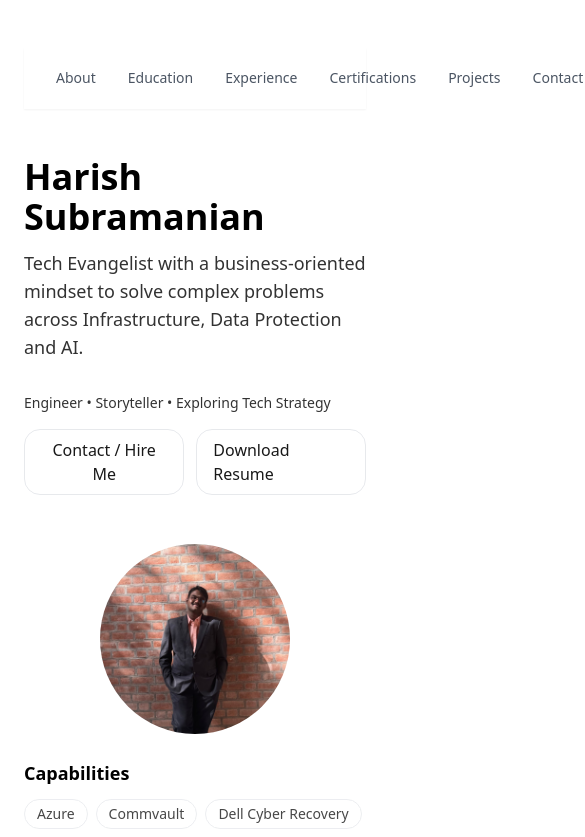
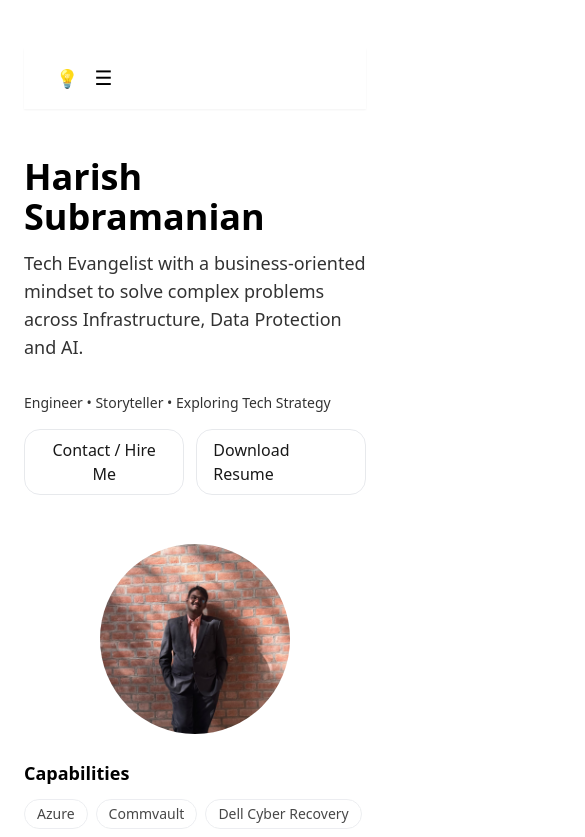
Before and after one commit to HarishS99/harish-portfolio, a Next.js app: page / in a window 390 px wide. Shown: the top 837 px of the page, 585 px wide, since content can reach past the window. Built offline with nearby package versions, Linux system fonts and the light colour scheme.

Commit message:
Update Navbar.tsx

```diff
--- a/app/(site)/components/Navbar.tsx
+++ b/app/(site)/components/Navbar.tsx
@@ -3,6 +3,7 @@ import { useState, useEffect } from "react";
 
 export default function Navbar() {
   const [isDark, setIsDark] = useState(false);
+  const [menuOpen, setMenuOpen] = useState(false);
 
   useEffect(() => {
     const saved = localStorage.getItem("theme");
@@ -11,17 +12,18 @@ export default function Navbar() {
     document.documentElement.classList.toggle("dark", isDarkMode);
   }, []);
 
-  const onToggle = () => {
+  const onToggleTheme = () => {
     const newTheme = !isDark;
     setIsDark(newTheme);
     document.documentElement.classList.toggle("dark", newTheme);
     localStorage.setItem("theme", newTheme ? "dark" : "light");
   };
 
-
   return (
     <nav className="flex items-center justify-between py-4 px-8 mb-8 sticky top-0 z-50 backdrop-blur-lg bg-white/80 dark:bg-black/80 border-b border-white/10 dark:border-white/10 shadow-sm">
-      <div className="text-sm flex gap-8 text-gray-600 dark:text-gray-300">
+
+      {/* LEFT - MENU LINKS (DESKTOP) */}
+      <div className="hidden md:flex text-sm gap-8 text-gray-600 dark:text-gray-300">
         <a href="#about" className="hover:text-black dark:hover:text-white transition">About</a>
         <a href="#education" className="hover:text-black dark:hover:text-white transition">Education</a>
         <a href="#experience" className="hover:text-black dark:hover:text-white transition">Experience</a>
@@ -30,18 +32,47 @@ export default function Navbar() {
         <a href="#contact" className="hover:text-black dark:hover:text-white transition">Contact</a>
       </div>
 
-      <button
-      onClick={onToggle}
-      className="text-lg opacity-90 hover:opacity-100 transition-transform duration-200"
-      aria-label="Toggle theme"
-    >
-      {isDark ? (
-        <span className="inline-block transition-transform duration-200">🌙</span>
-      ) : (
-        <span className="inline-block transition-transform duration-200">💡</span>
+      {/* RIGHT - THEME TOGGLE + HAMBURGER (MOBILE + DESKTOP) */}
+      <div className="flex items-center gap-4">
+        <button
+          onClick={onToggleTheme}
+          className="text-lg opacity-90 hover:opacity-100 transition-transform duration-200"
+          aria-label="Toggle theme"
+        >
+          {isDark ? "🌙" : "💡"}
+        </button>
+
+        {/* HAMBURGER (MOBILE ONLY) */}
+        <button
+          className="md:hidden text-xl"
+          onClick={() => setMenuOpen(true)}
+        >
+          ☰
+        </button>
+      </div>
+
+      {/* MOBILE SLIDE MENU */}
+      {menuOpen && (
+        <div className="fixed inset-0 z-50 bg-black/50 backdrop-blur-sm flex justify-end">
+          <div className="w-64 h-full bg-white dark:bg-black shadow-lg p-6">
+            <button
+              className="text-2xl mb-6"
+              onClick={() => setMenuOpen(false)}
+            >
+              ✕
+            </button>
+
+            <div className="flex flex-col gap-4 text-lg text-gray-700 dark:text-gray-300">
+              <a href="#about" onClick={() => setMenuOpen(false)}>About</a>
+              <a href="#education" onClick={() => setMenuOpen(false)}>Education</a>
+              <a href="#experience" onClick={() => setMenuOpen(false)}>Experience</a>
+              <a href="#certifications" onClick={() => setMenuOpen(false)}>Certifications</a>
+              <a href="#projects-impact" onClick={() => setMenuOpen(false)}>Projects</a>
+              <a href="#contact" onClick={() => setMenuOpen(false)}>Contact</a>
+            </div>
+          </div>
+        </div>
       )}
-      </button>
-
     </nav>
   );
 }
```
